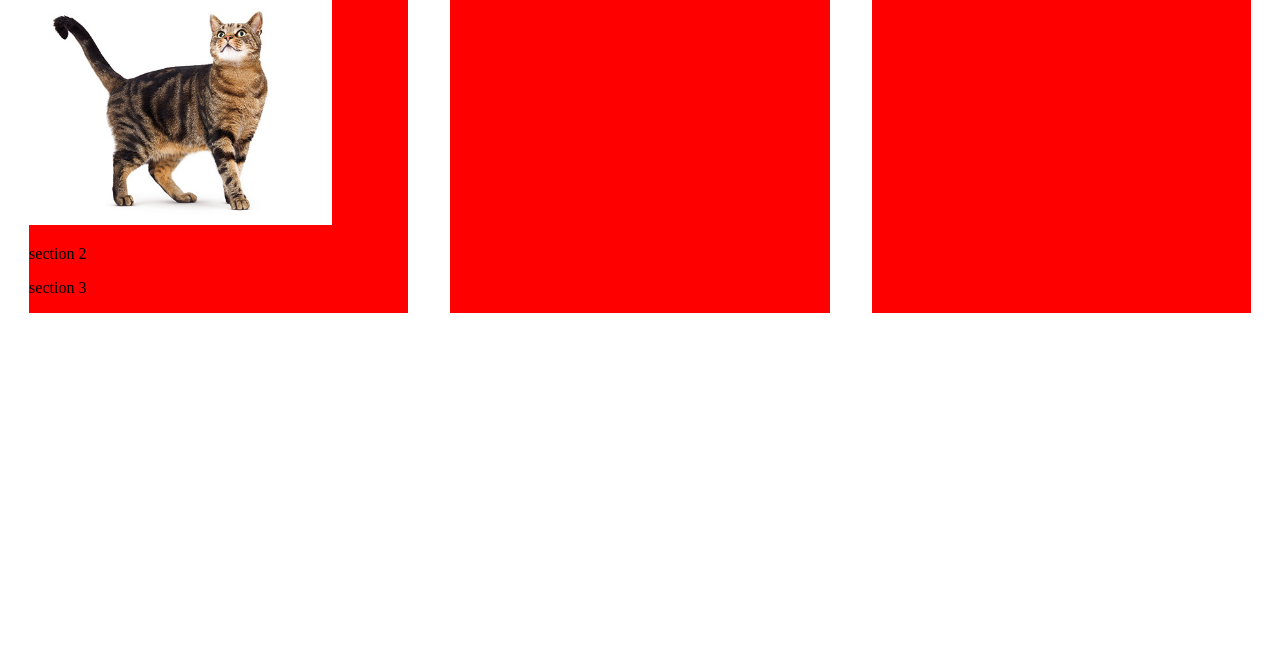
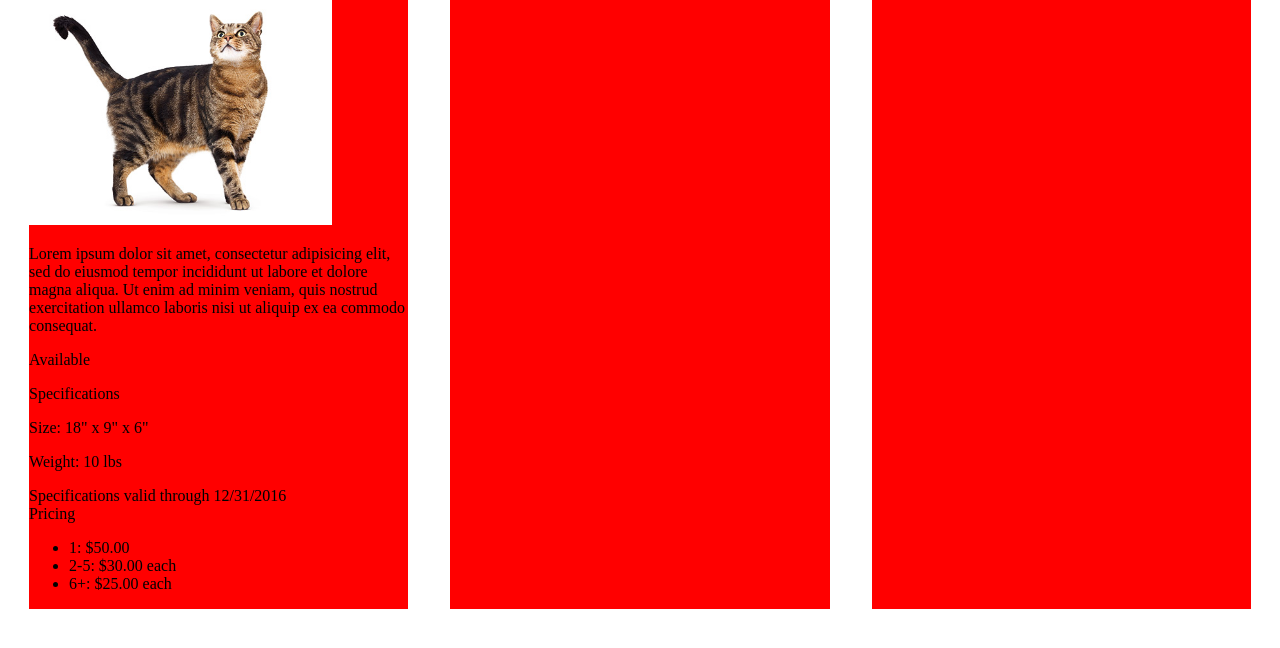
Before and after one commit to LucasMcL/productcards, a plain HTML site: page index.html in a window 1280 px wide. Shown: the part 76-724 px from the top of the page. Drawn offline with Linux system fonts and the light colour scheme.

Commit message:
Finished initial html for first product card

```diff
--- a/index.html
+++ b/index.html
@@ -12,12 +12,25 @@
 		</header>
 		<div class="sect_1">
 			<img class="prod_img" src="../images/cat.jpg">
+			<p>Lorem ipsum dolor sit amet, consectetur adipisicing elit, sed do eiusmod
+			tempor incididunt ut labore et dolore magna aliqua. Ut enim ad minim veniam,
+			quis nostrud exercitation ullamco laboris nisi ut aliquip ex ea commodo
+			consequat.</p>
+			<p>Available</p>
 		</div>
 		<div class="sect_2">
-			<p>section 2</p>
+			<header>Specifications</header>
+			<p>Size: 18" x 9" x 6"</p>
+			<p>Weight: 10 lbs</p>
+			<footer>Specifications valid through 12/31/2016</footer>
 		</div>
 		<div class="sect_3">
-			<p>section 3</p>
+			<header>Pricing</header>
+			<ul>
+				<li>1: $50.00</li>
+				<li>2-5: $30.00 each</li>
+				<li>6+: $25.00 each</li>
+			</ul>
 		</div>
 	</div>
 
```
